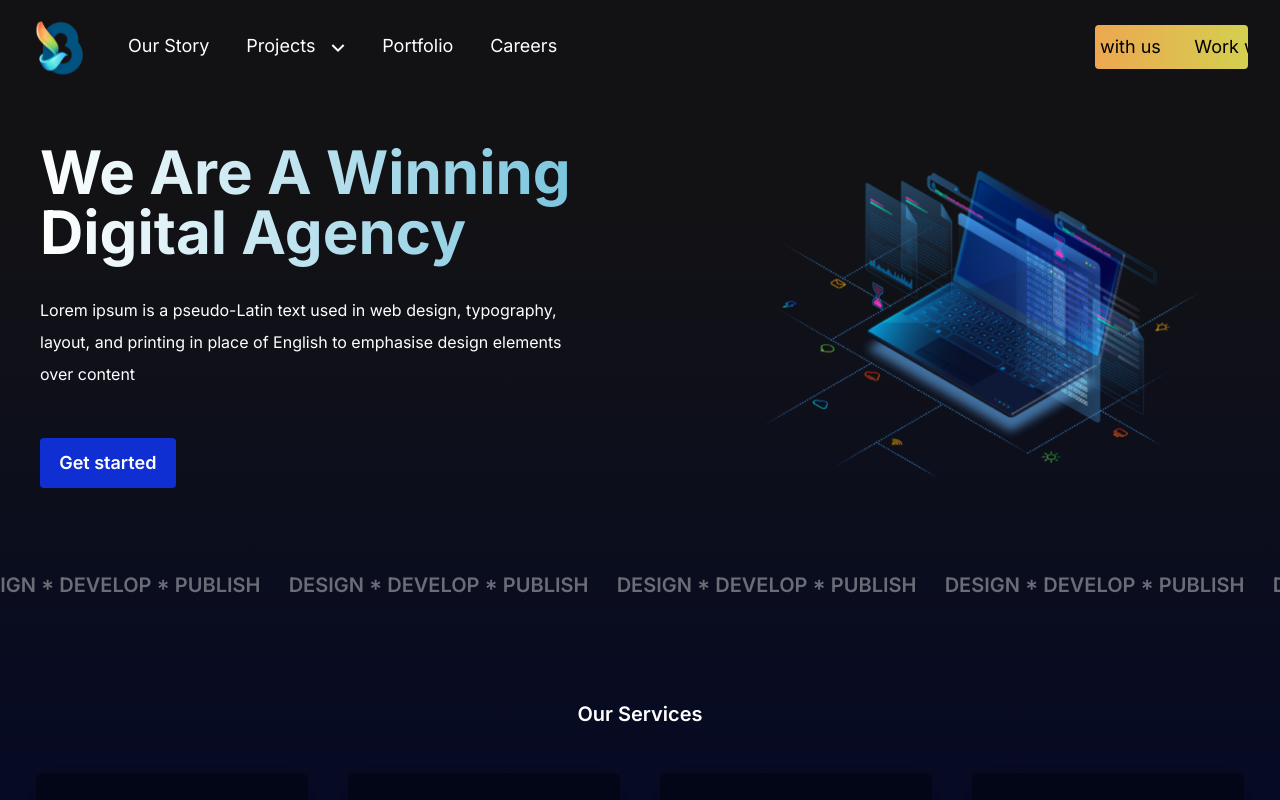
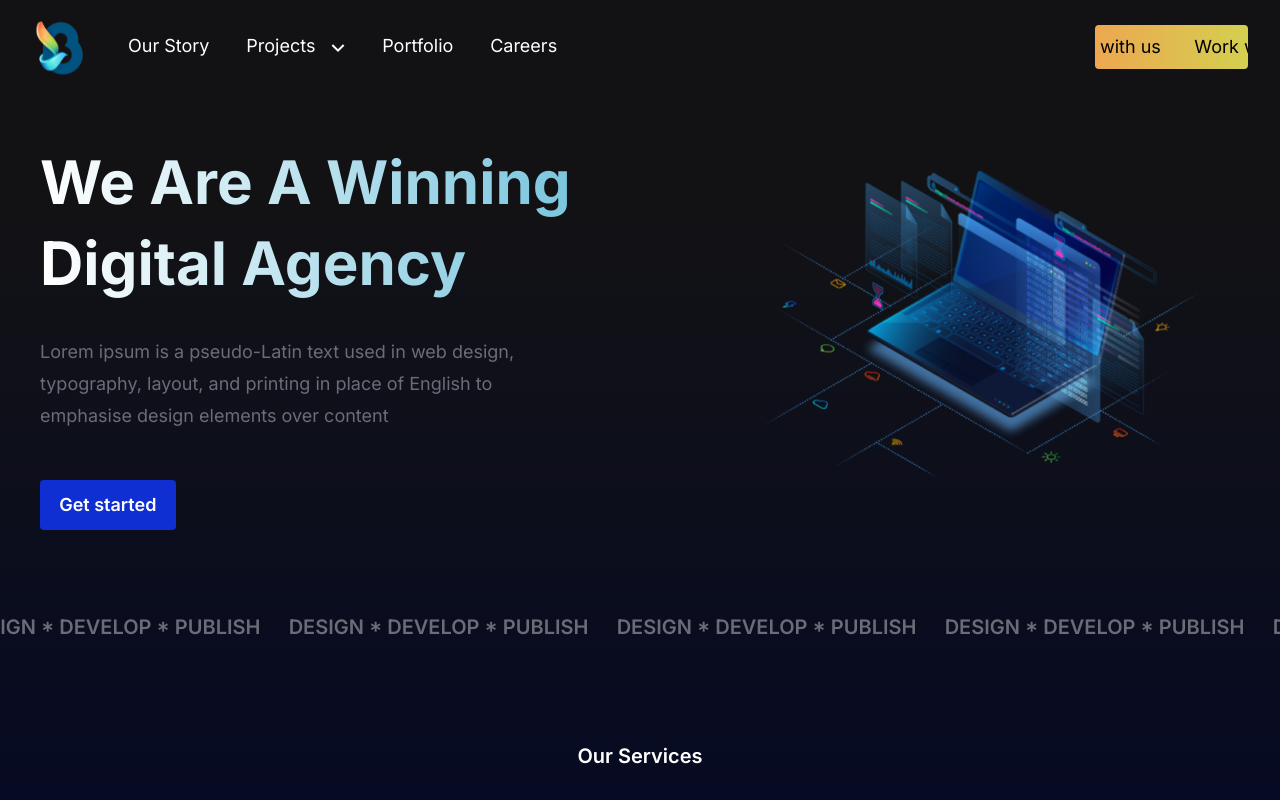
Before and after one commit to amirakbr/Digital-Agency, a React (Create React App) app: page / in a window 1280 px wide. Shown: the top 800 px of the page. Built offline with nearby package versions, Linux system fonts and the light colour scheme.

Commit message:
refactor hero section

```diff
--- a/src/Components/Hero/HeroComponent.jsx
+++ b/src/Components/Hero/HeroComponent.jsx
@@ -21,20 +21,20 @@ let HeroComponent = () => {
              after:absolute after:w-full after:h-full after:top-0 after:left-0 laptops:after:none after:block after:content-["_"] after:z-[-1]
               after:bg-[#31364833] laptops:after:bg-[transparent] laptops:after:blur-[0px] after:blur-[5px]'>
                 <h1 className='hero--title p-[1rem_0] laptops:text-6xl text-4xl bg-clip-text bg-gradient-to-r from-[#FFFFFF] to-[#77C4DD]
-                leading-[4.5rem] font-bold'>
+                font-bold'>
                     {
                         HeroTitle ? HeroTitle : ' '
                     }
                 </h1>
-                <p className='mt-[1rem] leading-8 text-base font-medium'>
+                <p className='mt-[1rem] leading-8 text-lg font-medium text-[#6a6c77]'>
                     Lorem ipsum is a pseudo-Latin text used in web design, typography, layout, and printing in place of English to emphasise design elements over content
                 </p>
                 <button className='getStartedButton bg-[#102FD3] p-[.7rem_1.2rem] rounded mt-[3rem] text-lg font-semibold relative overflow-hidden'>
                     Get started
-                    <div className='getStartedButtonHover1 absolute w-[calc(100%+6px)] left-[-3px] top-0 shadow-[0_0_0_2.8px_#CDDA4F]'></div>
-                    <div className='getStartedButtonHover2 absolute h-[calc(100%+6px)] top-[-3px] right-0 shadow-[0_0_0_2.8px_#CDDA4F]'></div>
-                    <div className='getStartedButtonHover3 absolute w-[calc(100%+6px)] bottom-0 left-[-3px] shadow-[0_0_0_2.8px_#CDDA4F]'></div>
-                    <div className='getStartedButtonHover4 absolute h-[calc(100%+6px)] top-[-3px] left-0 shadow-[0_0_0_2.8px_#CDDA4F]'></div>
+                    <div className='getStartedButtonHover1 absolute w-[calc(100%+6px)] left-[-3px] top-0 shadow-[0_0_0_2.8px_#666c2b91]'></div>
+                    <div className='getStartedButtonHover2 absolute h-[calc(100%+6px)] top-[-3px] right-0 shadow-[0_0_0_2.8px_#666c2b91]'></div>
+                    <div className='getStartedButtonHover3 absolute w-[calc(100%+6px)] bottom-0 left-[-3px] shadow-[0_0_0_2.8px_#666c2b91]'></div>
+                    <div className='getStartedButtonHover4 absolute h-[calc(100%+6px)] top-[-3px] left-0 shadow-[0_0_0_2.8px_#666c2b91]'></div>
                 </button>
             </div>
             <div className='w-full p-[1rem_0.5rem] laptops:relative absolute laptops:left-0 laptops:top-0 left-[50%] top-[50%] laptops:max-w-[auto]
--- a/src/index.css
+++ b/src/index.css
@@ -25,6 +25,7 @@ code {
   .hero--title {
       -webkit-text-fill-color: transparent;
       word-break: break-word;
+      line-height : 1.35 !important;
   }
   .projectLinks:hover > p > svg > path{
     fill: #CDDA4F;
```
